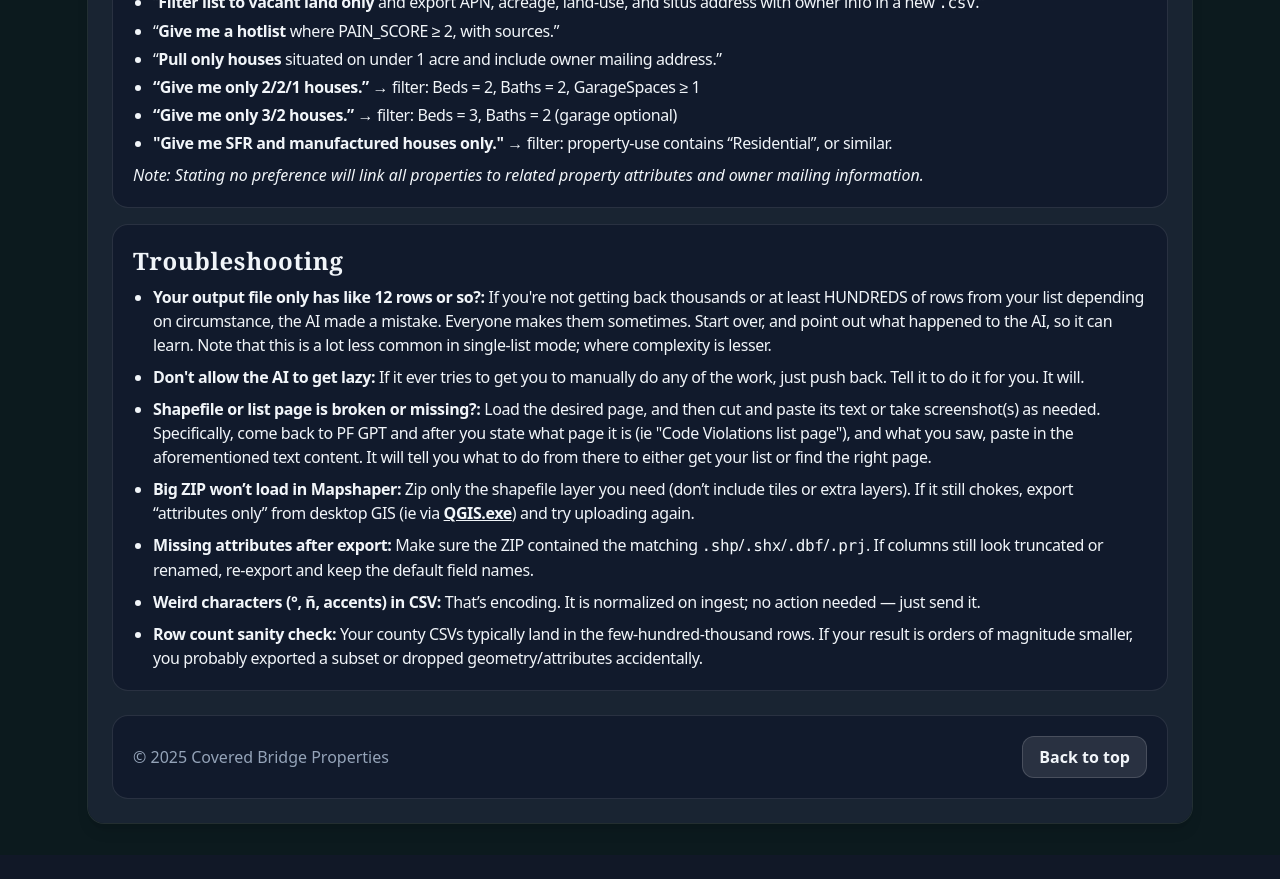
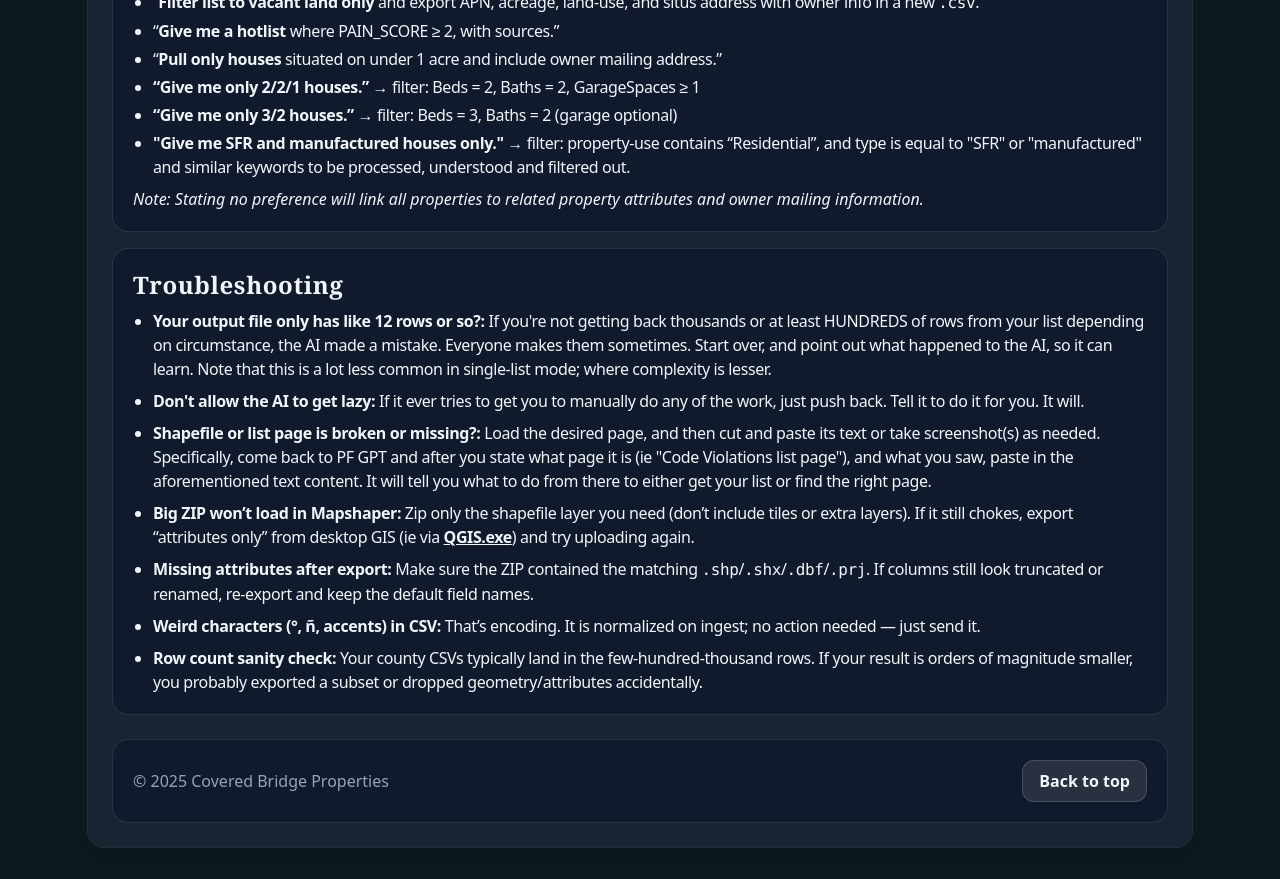
Before and after one commit to nyteksf/covered-bridge-seller-page, a React (Vite) app: page /painforge in a window 1280 px wide. Shown: the part 1480-2359 px from the top of the page. Before the commit the page ends 2335 px from the top, so only its background shows below. Built offline with nearby package versions, Linux system fonts and the light colour scheme.

Commit message:
Add more details, pain forge gpt instructions

```diff
--- a/src/pages/ParcelUploadInstructions.jsx
+++ b/src/pages/ParcelUploadInstructions.jsx
@@ -257,7 +257,9 @@ export default function ParcelUploadInstructions() {
               </li>
               <li>
                 <strong>"Give me SFR and manufactured houses only."</strong> →
-                filter: property-use contains “Residential”, or similar.
+                filter: property-use contains “Residential”, and type is equal
+                to "SFR" or "manufactured" and similar keywords to be processed,
+                understood and filtered out.
               </li>
             </ul>
             <p className="mt-2">
```
